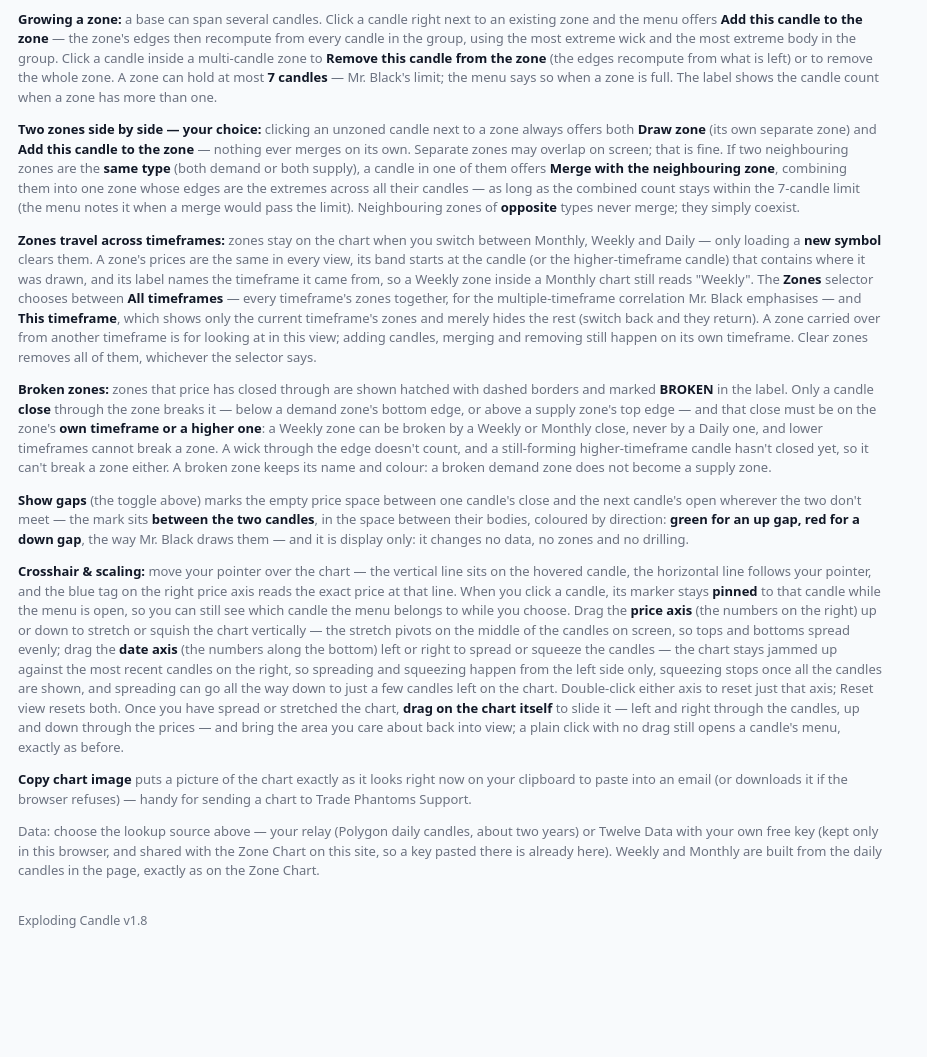
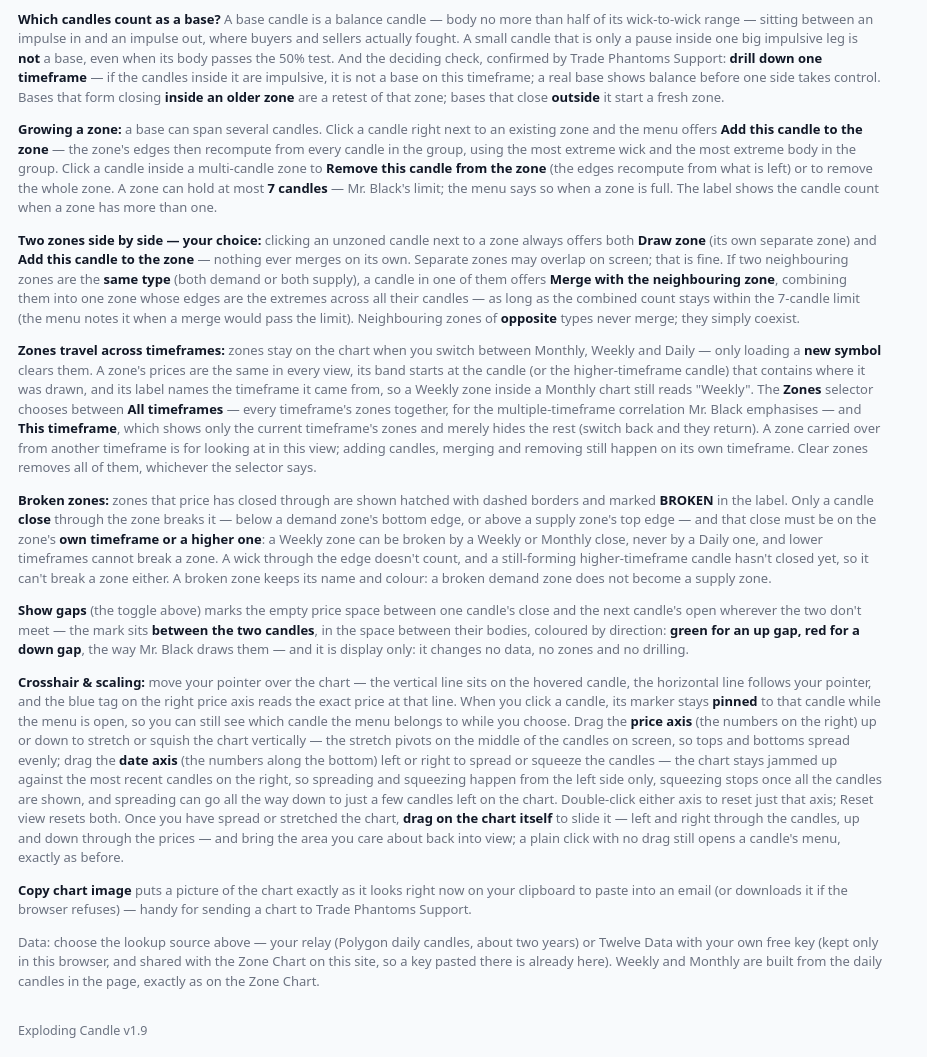
Before and after one commit to BeautyDoc/trend-quiz, a plain HTML site: page explode-chart.html in a window 1280 px wide. Shown: the part 1020-2077 px from the top of the page, without its empty margins (0-927 px from the left). Before the commit the page ends 1967 px from the top, so only its background shows below. Drawn offline with Linux system fonts and the light colour scheme.

Commit message:
Exploding Candle v1.9: settled base-candle test in help (Support confirmation Nov 16 2026)

```diff
--- a/explode-chart.html
+++ b/explode-chart.html
@@ -84,6 +84,7 @@
 <div class="help">
   <p><b>Click a candle</b> and a small menu appears with the actions that fit that candle. <b>Drill down one level</b> opens it into the candles of the next timeframe down (Monthly → Weekly → Daily), right where it sits, with its neighbours still around it. <b>Drill down two levels</b> (Monthly candles only) opens it straight through to its Daily candles in one step. Two levels below the starting timeframe is the deepest the drill goes — the way Mr. Black drills. A candle inside an opened family gets its own menu, including <b>Unexplode</b> to fold its family back up (a family's header strip and its ✕ do the same). <b>Daily candles can't be drilled into</b> — that would need intraday data, which the free feed doesn't include; the menu says so.</p>
   <p><b>Draw zone</b> (in the same menu) draws the candle's zone the Essentials way — a demand zone runs from the bottom of the candle's lowest wick to the top of its body, a supply zone from the top of its highest wick to the bottom of its body — and whether it is demand or supply follows the departure: if price leaves upward it is demand, downward it is supply. Zones stay on the chart while you explode and fold candles, so you can see a zone against the smaller candles inside it. Zones can be drawn from candles inside an exploded family too (the label names that candle's timeframe). A candle that already has a zone offers <b>Remove zone</b> instead; Clear zones takes them all off.</p>
+  <p><b>Which candles count as a base?</b> A base candle is a balance candle — body no more than half of its wick-to-wick range — sitting between an impulse in and an impulse out, where buyers and sellers actually fought. A small candle that is only a pause inside one big impulsive leg is <b>not</b> a base, even when its body passes the 50% test. And the deciding check, confirmed by Trade Phantoms Support: <b>drill down one timeframe</b> — if the candles inside it are impulsive, it is not a base on this timeframe; a real base shows balance before one side takes control. Bases that form closing <b>inside an older zone</b> are a retest of that zone; bases that close <b>outside</b> it start a fresh zone.</p>
   <p><b>Growing a zone:</b> a base can span several candles. Click a candle right next to an existing zone and the menu offers <b>Add this candle to the zone</b> — the zone's edges then recompute from every candle in the group, using the most extreme wick and the most extreme body in the group. Click a candle inside a multi-candle zone to <b>Remove this candle from the zone</b> (the edges recompute from what is left) or to remove the whole zone. A zone can hold at most <b>7 candles</b> — Mr. Black's limit; the menu says so when a zone is full. The label shows the candle count when a zone has more than one.</p>
   <p><b>Two zones side by side — your choice:</b> clicking an unzoned candle next to a zone always offers both <b>Draw zone</b> (its own separate zone) and <b>Add this candle to the zone</b> — nothing ever merges on its own. Separate zones may overlap on screen; that is fine. If two neighbouring zones are the <b>same type</b> (both demand or both supply), a candle in one of them offers <b>Merge with the neighbouring zone</b>, combining them into one zone whose edges are the extremes across all their candles — as long as the combined count stays within the 7-candle limit (the menu notes it when a merge would pass the limit). Neighbouring zones of <b>opposite</b> types never merge; they simply coexist.</p>
   <p><b>Zones travel across timeframes:</b> zones stay on the chart when you switch between Monthly, Weekly and Daily — only loading a <b>new symbol</b> clears them. A zone's prices are the same in every view, its band starts at the candle (or the higher-timeframe candle) that contains where it was drawn, and its label names the timeframe it came from, so a Weekly zone inside a Monthly chart still reads "Weekly". The <b>Zones</b> selector chooses between <b>All timeframes</b> — every timeframe's zones together, for the multiple-timeframe correlation Mr. Black emphasises — and <b>This timeframe</b>, which shows only the current timeframe's zones and merely hides the rest (switch back and they return). A zone carried over from another timeframe is for looking at in this view; adding candles, merging and removing still happen on its own timeframe. Clear zones removes all of them, whichever the selector says.</p>
@@ -93,11 +94,11 @@
   <p><b>Copy chart image</b> puts a picture of the chart exactly as it looks right now on your clipboard to paste into an email (or downloads it if the browser refuses) — handy for sending a chart to Trade Phantoms Support.</p>
   <p>Data: choose the lookup source above — your relay (Polygon daily candles, about two years) or Twelve Data with your own free key (kept only in this browser, and shared with the Zone Chart on this site, so a key pasted there is already here). Weekly and Monthly are built from the daily candles in the page, exactly as on the Zone Chart.</p>
 </div>
-<footer id="verfoot">Exploding Candle v1.8</footer>
+<footer id="verfoot">Exploding Candle v1.9</footer>
 
 <script>
 "use strict";
-const VERSION = "1.8";
+const VERSION = "1.9";
 const $ = id => document.getElementById(id);
 const TF_LABEL = {"1mo":"Monthly","1wk":"Weekly","1d":"Daily"};
 const NEXT_TF  = {"1mo":"1wk","1wk":"1d","1d":null};
```
